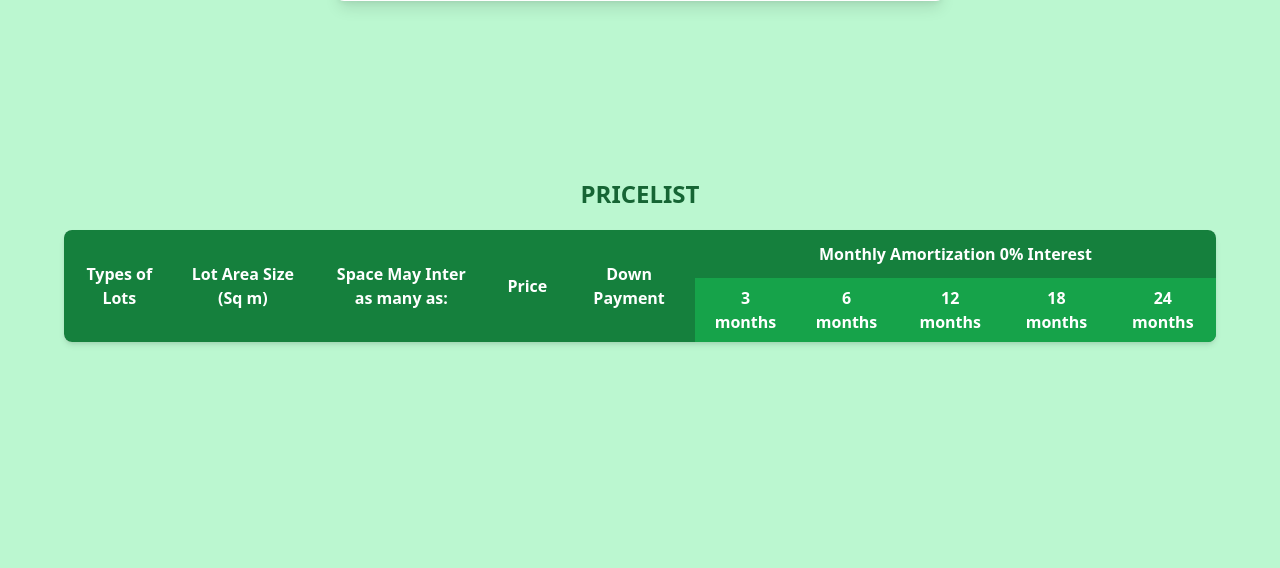
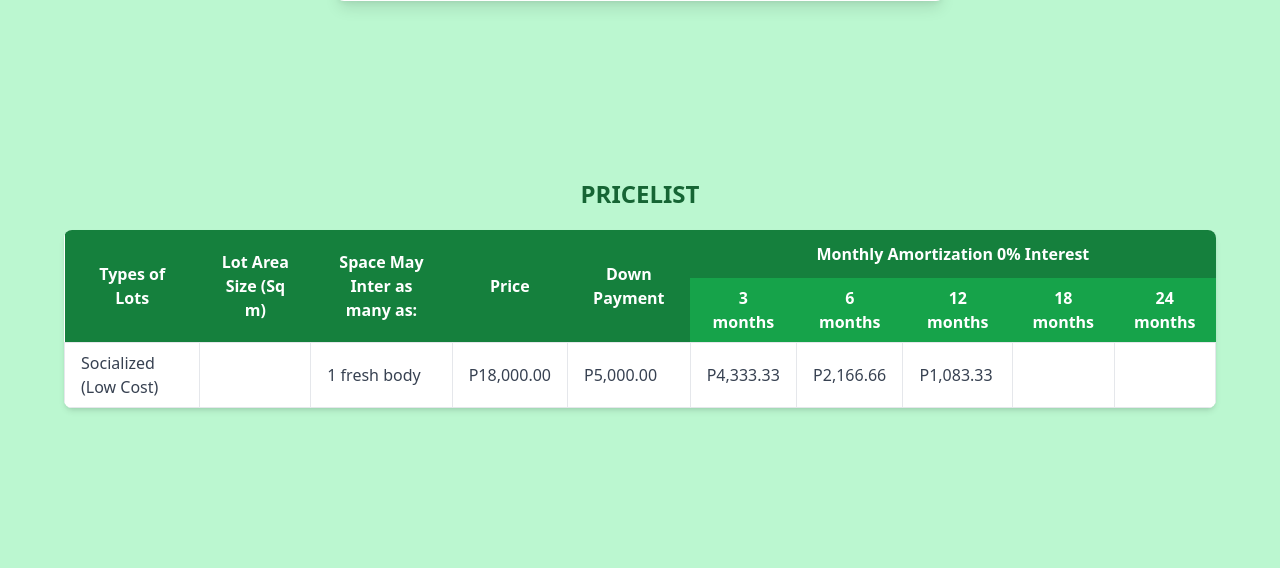
Before and after one commit to Bombastiksideeye/CEMETERY-MANAGEMENT-SYSTEM, a PHP site: page / in a window 1280 px wide. Shown: the part 1462-2030 px from the top of the page. Before the commit the page ends 1807 px from the top, so only its background shows below. Run offline with PHP 8.4, Linux system fonts and the light colour scheme; lists and menus that the app fills with data are empty; some libraries are stand-ins or nearby versions; grey boxes are pictures that could not be loaded.

Commit message:
Add files via upload

```diff
--- a/index.php
+++ b/index.php
@@ -189,6 +189,21 @@
         <tbody class="text-gray-700">
 
 
+        <tr>
+                <td class="border px-4 py-2">Socialized (Low Cost)</td>
+                <td class="border px-4 py-2"></td>
+                <td class="border px-4 py-2">1 fresh body</td>
+                <td class="border px-4 py-2">P18,000.00</td>
+                <td class="border px-4 py-2">P5,000.00</td>
+                <td class="border px-4 py-2">P4,333.33</td>
+                <td class="border px-4 py-2">P2,166.66</td>
+                <td class="border px-4 py-2">P1,083.33</td>
+                <td class="border px-4 py-2"></td>
+                <td class="border px-4 py-2"></td>
+            </tr>
+            <tr>
+
+
 
 
 </body>
```
